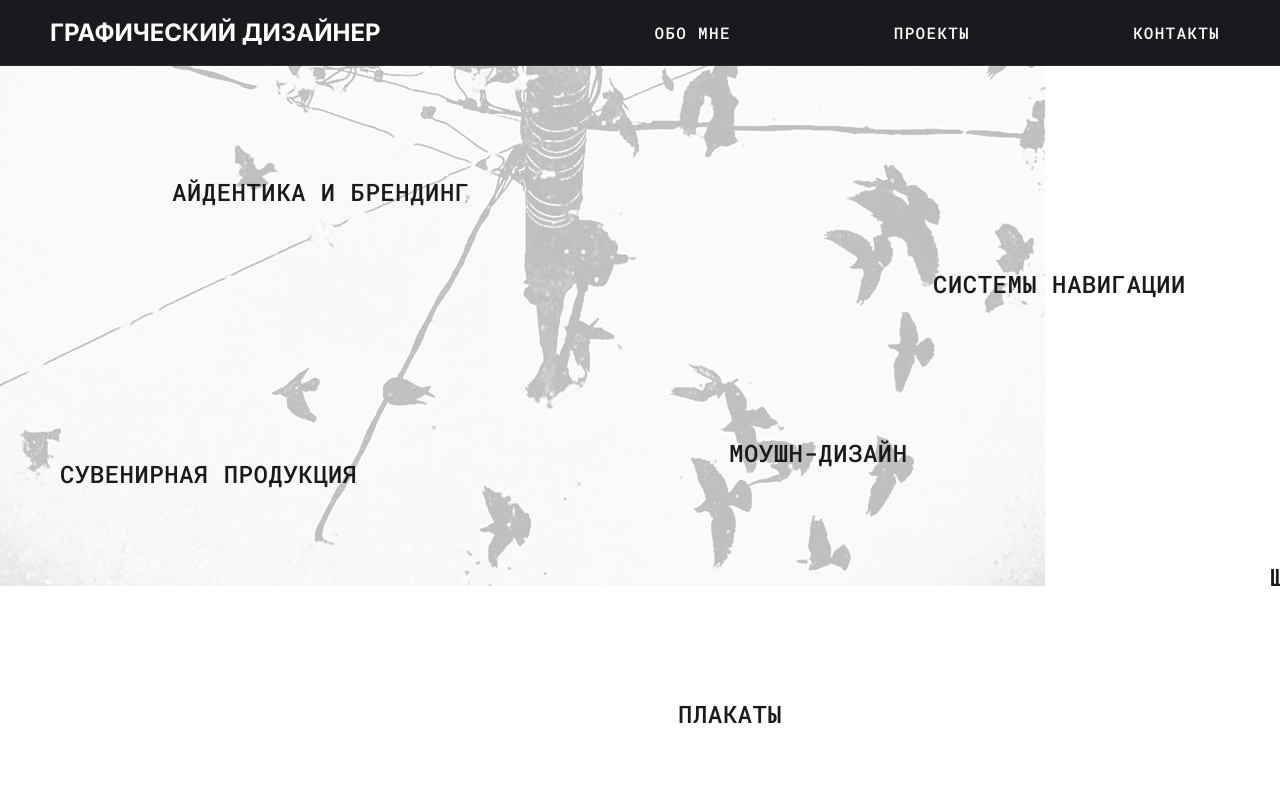
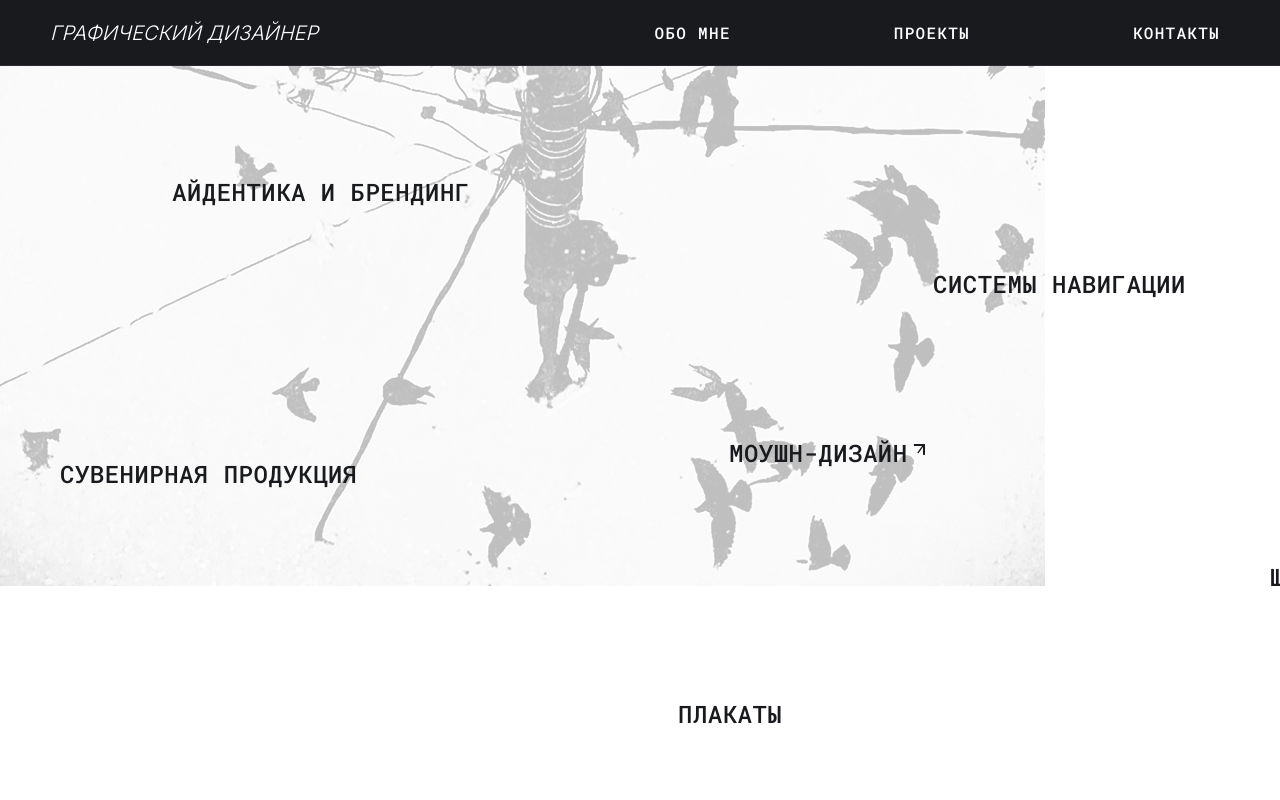
Before and after one commit to anyamymrina/portfolio-landing, a plain HTML site: page index.html in a window 1280 px wide. Shown: the top 800 px of the page. Drawn offline with Linux system fonts and the light colour scheme.

Commit message:
Fix/minor (#2)
* fix merch link

* fix topbar title

```diff
--- a/index.html
+++ b/index.html
@@ -36,7 +36,16 @@
             <a class="start-word w1" href="#branding">АЙДЕНТИКА И БРЕНДИНГ</a>
             <a class="start-word w2" href="#systems">СИСТЕМЫ НАВИГАЦИИ</a>
             <a class="start-word w3" href="#merch">сувенирная продукция </a>
-            <a class="start-word w4" href="#">МОУШН-ДИЗАЙН</a>
+            <a
+              class="start-word w4"
+              href="https://vkvideo.ru/video-217203956_456239019?list=ln-8j2Ei1nSWU7SIgo2QW"
+              target="_blank"
+              rel="noreferrer"
+              >МОУШН-ДИЗАЙН
+              <span style="transform: rotate(180deg) translateX(70%); display: inline-block"
+                >&#10176;</span
+              >
+            </a>
             <a class="start-word w5" href="#fonts">ШРИФТЫ</a>
             <a class="start-word w6" href="#posters">ПЛАКАТЫ</a>
           </div>
--- a/styles.css
+++ b/styles.css
@@ -86,6 +86,22 @@ a {
   .topbar__title {
     color: var(--paper);
     margin: 0;
+    font-family:
+      'Inter',
+      system-ui,
+      -apple-system,
+      Segoe UI,
+      Roboto,
+      Arial,
+      sans-serif;
+    font-weight: 300;
+    font-style: italic;
+    font-size: 20px; /* 95pt ≈ 127px */
+    line-height: 1;
+    letter-spacing: 0;
+    text-transform: uppercase;
+    margin: 0;
+    position: relative;
   }
 }
 .topnav {
```
